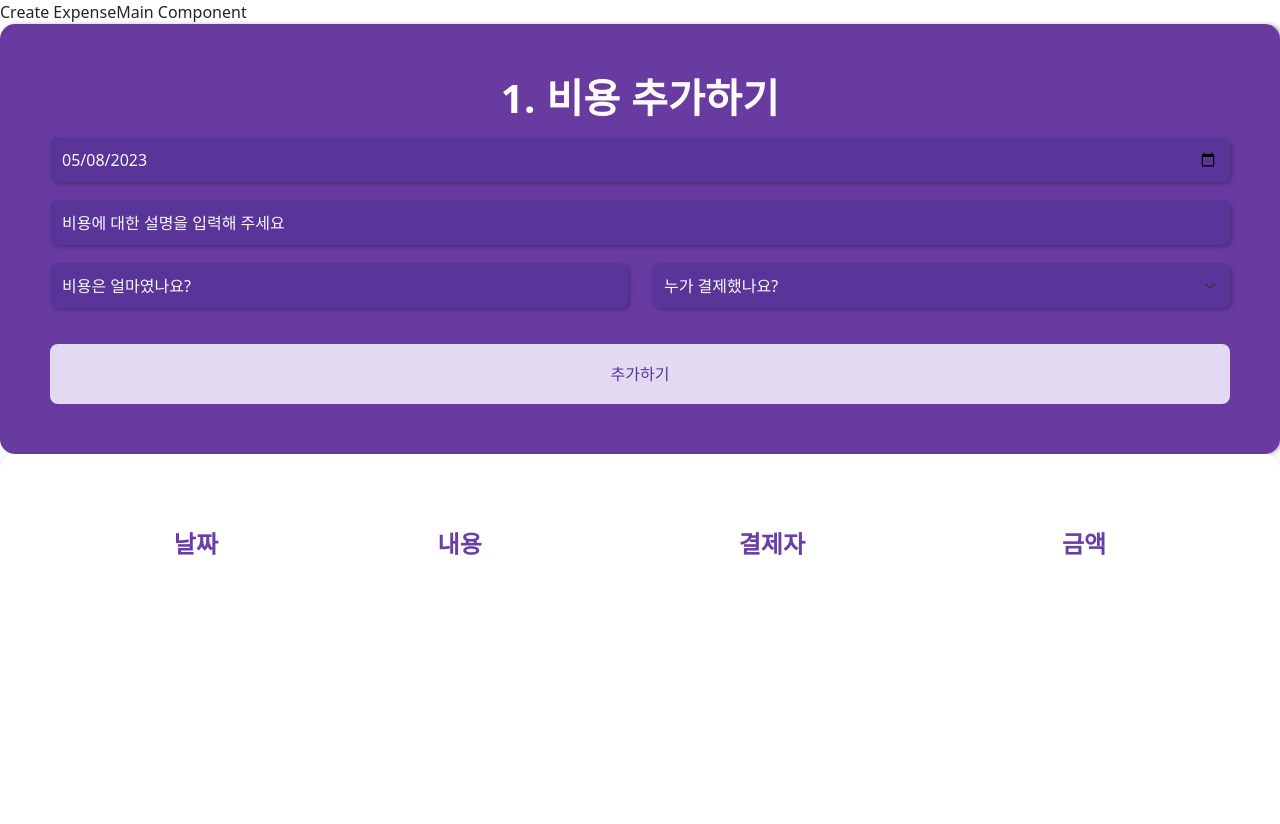
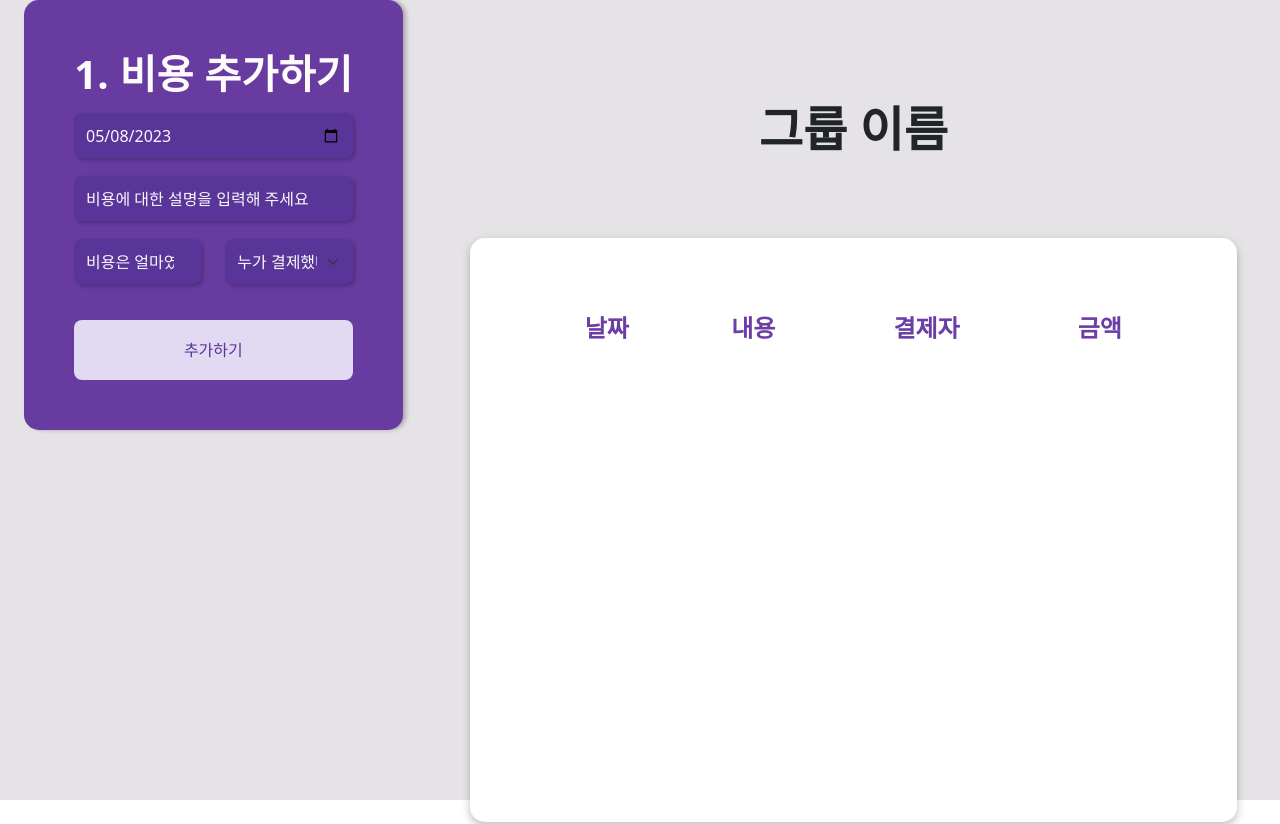
Before and after one commit to jaeyeong815/dutchpay, a React (Create React App) app: page /expense in a window 1280 px wide. Shown: the top 824 px of the page. Built offline with nearby package versions, Linux system fonts and the light colour scheme.

Commit message:
design: ExpenseMain RigthPane 스타일링

```diff
--- a/src/components/ExpenseMain.jsx
+++ b/src/components/ExpenseMain.jsx
@@ -1,21 +1,51 @@
+import { useRecoilValue } from 'recoil';
+import styled from 'styled-components';
+import { Col, Container, Row } from 'react-bootstrap';
+import { groupNameState } from '../state/groupName';
 import { AddExpenseForm } from './AddExpenseForm';
 import { ExpenseTable } from './ExpenseTable';
 
 export const ExpenseMain = () => {
   return (
-    <div>
-      Create ExpenseMain Component
-      {/* Left pane */}
-      <div>
-        {/* Todo: 더치페이 헤더 렌더링 */}
-        <AddExpenseForm />
-        {/* Todo: 정산 결과 컴포넌트 렌더링 */}
-      </div>
-      {/* Right pane */}
-      <div>
-        {/* Todo: 그룹명 헤더 렌더링 */}
-        <ExpenseTable />
-      </div>
-    </div>
+    <Container fluid>
+      <Row>
+        <Col xs={12} sm={5} md={4}>
+          <LeftPane />
+        </Col>
+        <Col>
+          <RightPane />
+        </Col>
+      </Row>
+    </Container>
   );
 };
+
+const LeftPane = () => (
+  <Container>
+    {/* Todo: 더치페이 헤더 렌더링 */}
+    <AddExpenseForm />
+    {/* Todo: 정산 결과 컴포넌트 렌더링 */}
+  </Container>
+);
+const RightPane = () => {
+  const groupName = useRecoilValue(groupNameState);
+  return (
+    <StyledContainer>
+      <Row>
+        <StyledGroupName>{groupName || '그룹 이름'}</StyledGroupName>
+      </Row>
+      <ExpenseTable />
+    </StyledContainer>
+  );
+};
+
+const StyledContainer = styled(Container)`
+  padding: 100px 31px;
+`;
+
+const StyledGroupName = styled.h2`
+  margin-bottom: 80px;
+  text-align: center;
+  font-weight: 700;
+  font-size: 48px;
+`;
--- a/src/index.css
+++ b/src/index.css
@@ -1,13 +1,16 @@
 body {
   margin: 0;
-  font-family: -apple-system, BlinkMacSystemFont, 'Segoe UI', 'Roboto', 'Oxygen',
-    'Ubuntu', 'Cantarell', 'Fira Sans', 'Droid Sans', 'Helvetica Neue',
-    sans-serif;
+  font-family: -apple-system, BlinkMacSystemFont, 'Segoe UI', 'Roboto', 'Oxygen', 'Ubuntu',
+    'Cantarell', 'Fira Sans', 'Droid Sans', 'Helvetica Neue', sans-serif;
   -webkit-font-smoothing: antialiased;
   -moz-osx-font-smoothing: grayscale;
 }
 
 code {
-  font-family: source-code-pro, Menlo, Monaco, Consolas, 'Courier New',
-    monospace;
+  font-family: source-code-pro, Menlo, Monaco, Consolas, 'Courier New', monospace;
 }
+
+#root {
+  background-color: #e5e3e5;
+  height: 100vh;
+}
```
